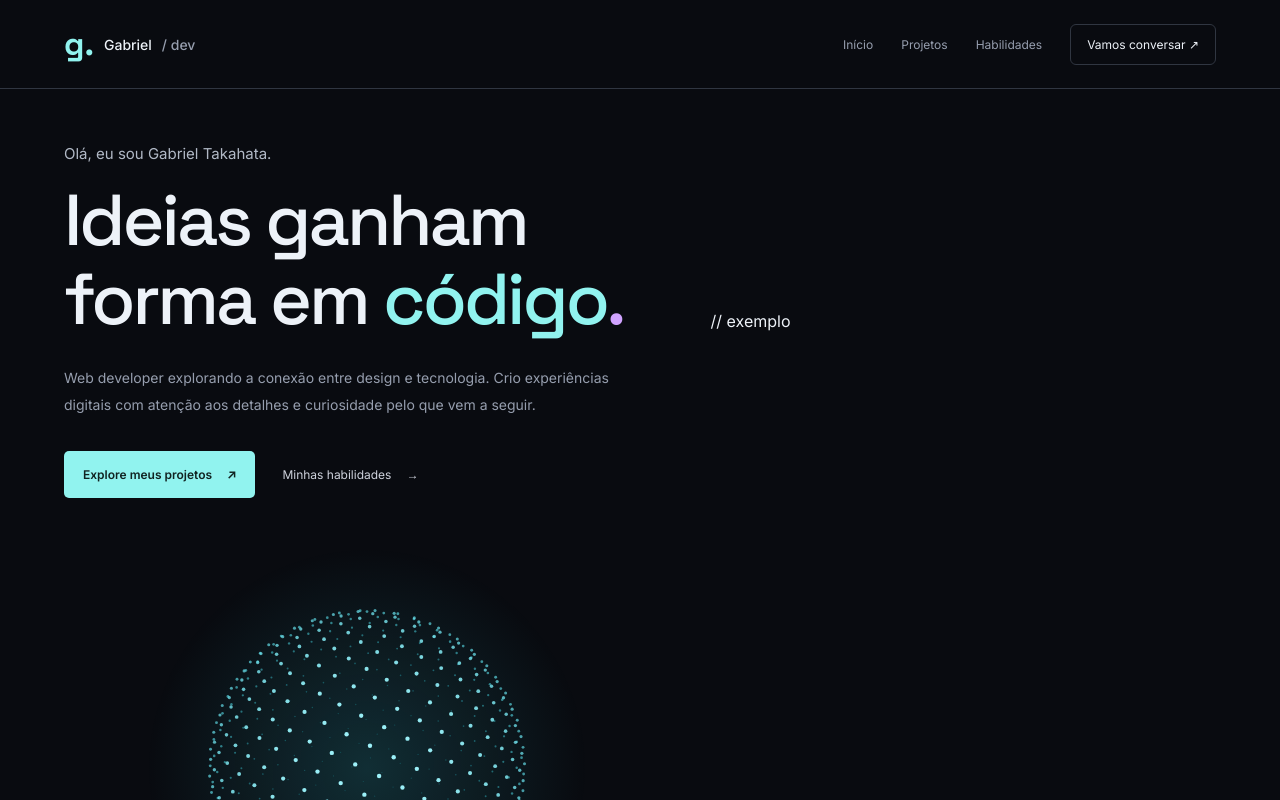
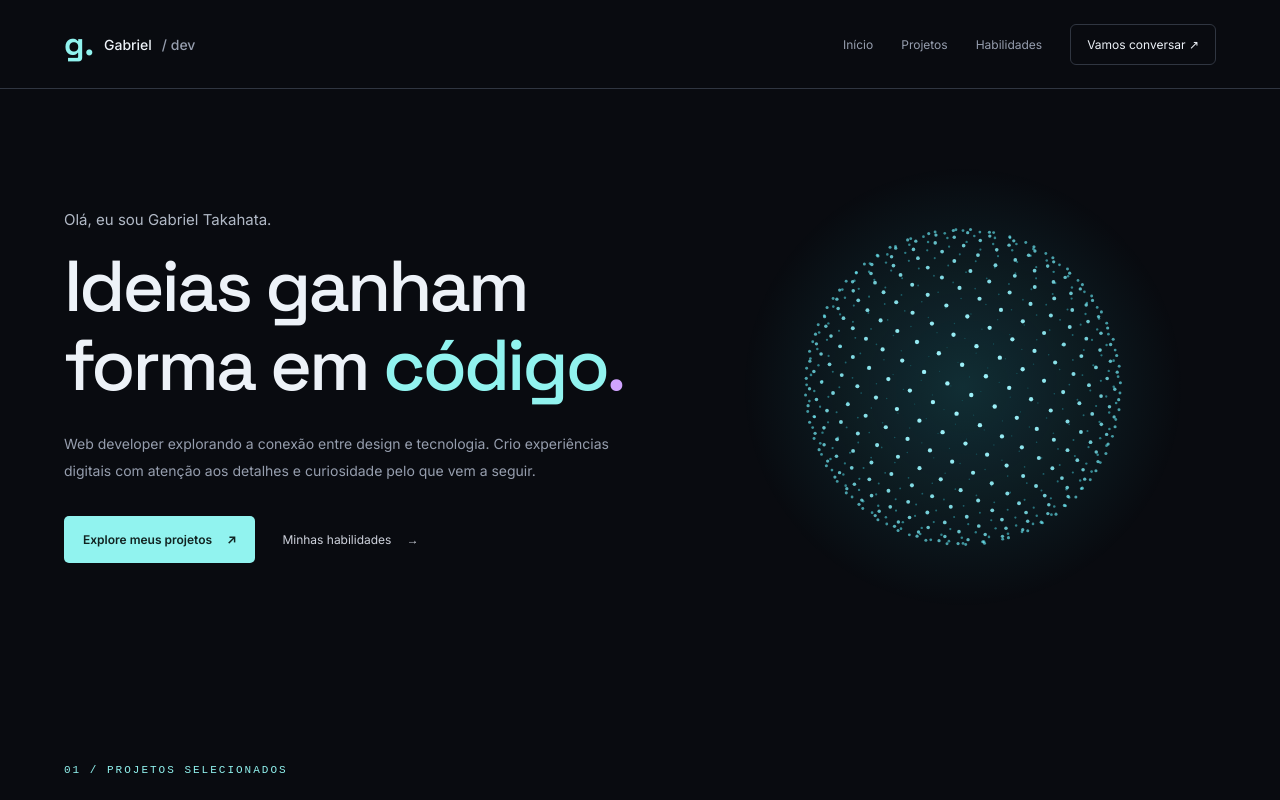
Before and after one commit to TabsMacedo/portfolio-gabriel, a React (Vite) app: page / in a window 1280 px wide. Shown: the top 800 px of the page. Built offline with nearby package versions, Linux system fonts and the light colour scheme.

Commit message:
correção na esfera

```diff
--- a/src/components/Hero/Hero.jsx
+++ b/src/components/Hero/Hero.jsx
@@ -32,7 +32,6 @@ export default function Hero() {
             </a>
           </div>
         </div>
-    // exemplo
         <div className={styles['hero__sphere-container']}>
           <HeroSphere />
         </div>
```
